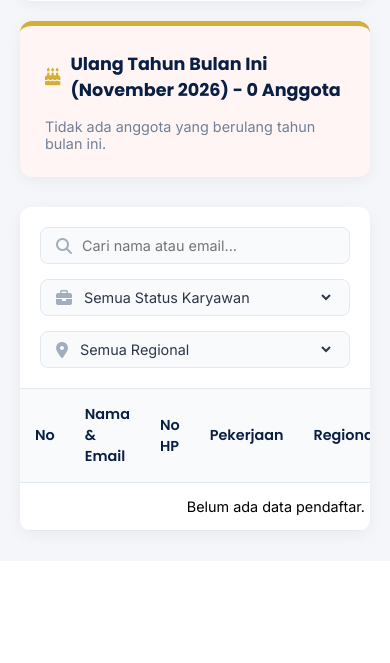
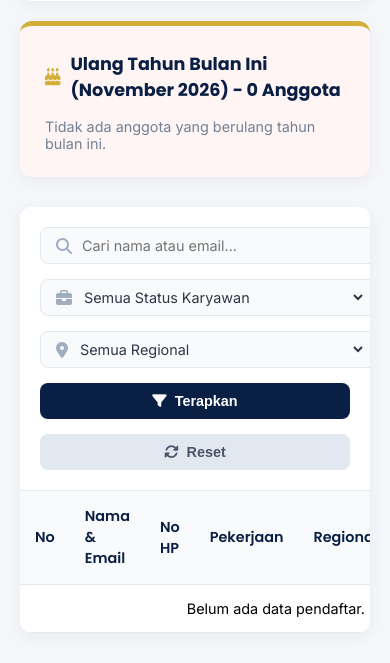
Before and after one commit to pdkisel/pdkisel-website, a PHP site: page /dashboard.php in a window 390 px wide. Shown: the part 976-1639 px from the top of the page. Before the commit the page ends 1519 px from the top, so only its background shows below. Run offline with PHP 8.4, Linux system fonts and the light colour scheme; the visitor is signed in with stand-in values (Sample User, id 1); data that the repository does not hold is empty.

Commit message:
Update dashboard.php

```diff
--- a/dashboard.php
+++ b/dashboard.php
@@ -78,6 +78,7 @@ $result = $conn->query($sql);
             background-color: #FFFFFF;
             border-bottom: 1px solid #E2E8F0;
             flex-wrap: wrap;
+            align-items: center;
         }
         .filter-group {
             display: flex;
@@ -101,6 +102,24 @@ $result = $conn->query($sql);
             width: 100%;
         }
         .filter-group select { cursor: pointer; }
+
+        /* Tombol Aksi Filter */
+        .btn-filter-action {
+            padding: 10px 20px;
+            border-radius: 8px;
+            font-weight: 600;
+            font-size: 0.9rem;
+            cursor: pointer;
+            border: none;
+            transition: all 0.3s;
+            display: flex;
+            align-items: center;
+            gap: 8px;
+        }
+        .btn-terapkan { background-color: #0A1F44; color: #FFFFFF; }
+        .btn-terapkan:hover { background-color: #D32F2F; }
+        .btn-reset { background-color: #E2E8F0; color: #4A5568; }
+        .btn-reset:hover { background-color: #CBD5E0; }
 
         table { width: 100%; border-collapse: collapse; }
         th, td { padding: 15px; text-align: left; border-bottom: 1px solid #E2E8F0; font-size: 0.9rem; vertical-align: middle; }
@@ -148,6 +167,13 @@ $result = $conn->query($sql);
 
         /* Efek Sembunyi/Tampil Baris Tabel */
         .hidden-row { display: none !important; }
+
+        /* Responsif Mobile */
+        @media (max-width: 768px) {
+            .filter-toolbar { flex-direction: column; align-items: stretch; }
+            .filter-group { width: 100%; }
+            .btn-filter-action { justify-content: center; width: 100%; }
+        }
     </style>
 </head>
 <body>
@@ -227,11 +253,11 @@ $result = $conn->query($sql);
             <div class="filter-toolbar">
                 <div class="filter-group">
                     <i class="fas fa-search"></i>
-                    <input type="text" id="searchInput" placeholder="Cari nama atau email..." onkeyup="terapkanFilter()">
+                    <input type="text" id="searchInput" placeholder="Cari nama atau email..." onkeyup="if(event.key === 'Enter') terapkanFilter()">
                 </div>
                 <div class="filter-group">
                     <i class="fas fa-briefcase"></i>
-                    <select id="filterStatus" onchange="terapkanFilter()">
+                    <select id="filterStatus">
                         <option value="">Semua Status Karyawan</option>
                         <option value="Tetap">Tetap</option>
                         <option value="Kontrak PKWT">Kontrak PKWT</option>
@@ -240,7 +266,7 @@ $result = $conn->query($sql);
                 </div>
                 <div class="filter-group">
                     <i class="fas fa-map-marker-alt"></i>
-                    <select id="filterRegional" onchange="terapkanFilter()">
+                    <select id="filterRegional">
                         <option value="">Semua Regional</option>
                         <option value="Kantor Pusat">Kantor Pusat</option>
                         <option value="Regional Sumbagut">Regional Sumbagut</option>
@@ -255,6 +281,10 @@ $result = $conn->query($sql);
                         <option value="Puma">Puma</option>
                     </select>
                 </div>
+
+                <!-- Tombol Aksi -->
+                <button class="btn-filter-action btn-terapkan" onclick="terapkanFilter()"><i class="fas fa-filter"></i> Terapkan</button>
+                <button class="btn-filter-action btn-reset" onclick="resetFilter()"><i class="fas fa-sync-alt"></i> Reset</button>
             </div>
 
             <table id="dataTable">
@@ -369,13 +399,13 @@ $result = $conn->query($sql);
             }
         }
 
-        // 2. Fungsi Filter Terpadu (Infografis + Toolbar)
+        // 2. Fungsi Filter Terpadu
         function terapkanFilter() {
             var searchText = document.getElementById('searchInput').value.toLowerCase();
             var filterStatus = document.getElementById('filterStatus').value;
             var filterRegional = document.getElementById('filterRegional').value;
 
-            // Ambil nilai filter dari Infografis jika ada (disimpan di variabel global)
+            // Ambil nilai filter dari Infografis jika ada
             var infoKategori = window.currentInfoKategori || 'all';
             var infoNilai = window.currentInfoNilai || '';
 
@@ -418,28 +448,43 @@ $result = $conn->query($sql);
             window.currentInfoKategori = kategori;
             window.currentInfoNilai = nilai;
 
-            // Jika klik Total Anggota, reset semua filter infografis
-            if (kategori === 'all') {
-                window.currentInfoKategori = 'all';
-                window.currentInfoNilai = '';
+            // Sinkronkan Dropdown Toolbar
+            if (kategori === 'status_karyawan') {
+                document.getElementById('filterStatus').value = nilai;
+                document.getElementById('filterRegional').value = '';
+            } else if (kategori === 'regional') {
+                document.getElementById('filterRegional').value = nilai;
+                document.getElementById('filterStatus').value = '';
+            } else {
+                // Jika klik 'all' (total)
+                document.getElementById('filterStatus').value = '';
+                document.getElementById('filterRegional').value = '';
             }
 
-            // Sinkronkan Dropdown Toolbar agar sesuai dengan klik
-            if (kategori === 'status_karyawan') {
-                document.getElementById('filterStatus').value = nilai;
-            } else {
-                document.getElementById('filterStatus').value = '';
-            }
-
-            if (kategori === 'regional') {
-                document.getElementById('filterRegional').value = nilai;
-            } else {
-                document.getElementById('filterRegional').value = '';
-            }
+            // Kosongkan pencarian saat klik infografis
+            document.getElementById('searchInput').value = '';
 
             // Panggil fungsi filter terpadu
             terapkanFilter();
         }
+
+        // 4. Fungsi Reset Filter
+        function resetFilter() {
+            // Kosongkan input
+            document.getElementById('searchInput').value = '';
+            document.getElementById('filterStatus').value = '';
+            document.getElementById('filterRegional').value = '';
+
+            // Reset state infografis
+            window.currentInfoKategori = 'all';
+            window.currentInfoNilai = '';
+
+            // Tampilkan semua baris
+            var rows = document.querySelectorAll('.data-row');
+            rows.forEach(function(row) {
+                row.classList.remove('hidden-row');
+            });
+        }
     </script>
 </body>
 </html>
```
